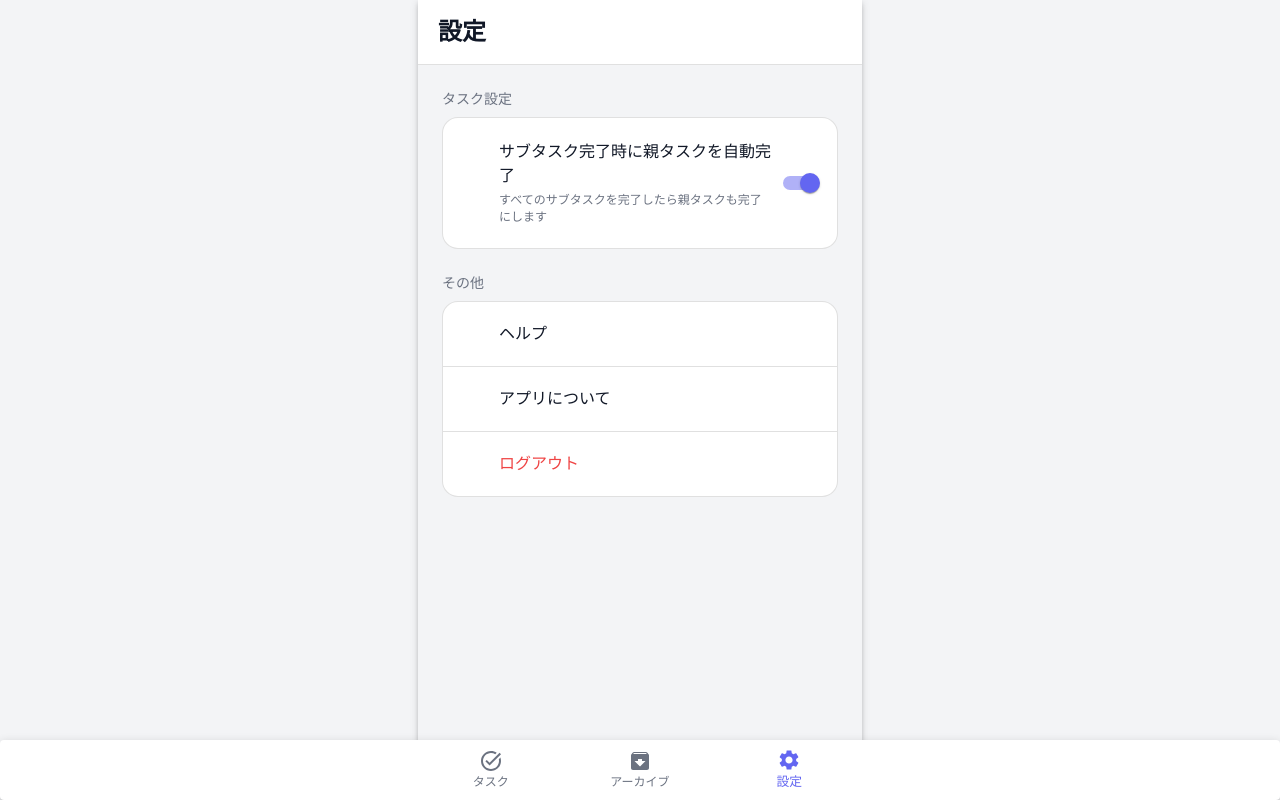
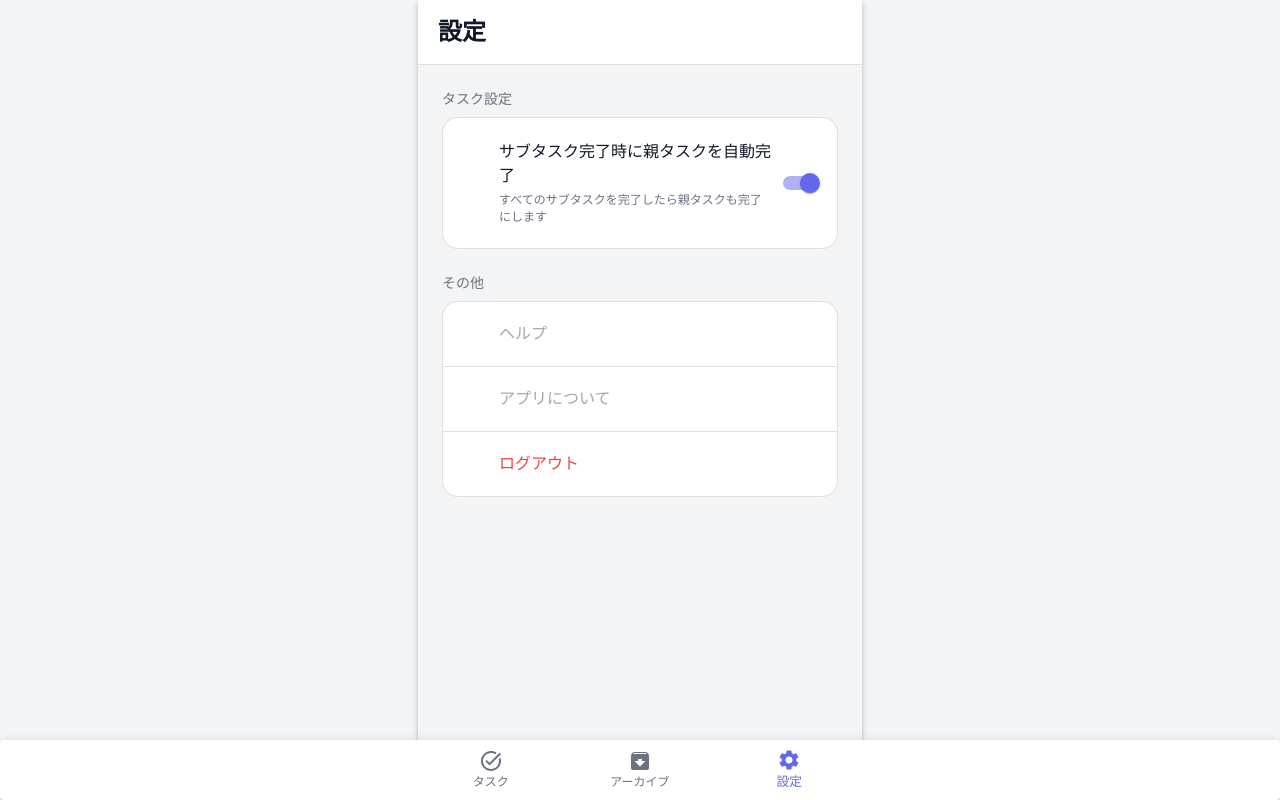
Before and after one commit to smilemasa/todo, a Next.js app: page /settings in a window 1280 px wide. Built offline with nearby package versions, Linux system fonts and the light colour scheme; no server answers; some icons are missing; what @mui/material-nextjs would draw is missing.

Commit message:
feat: disable 'Help' and 'About' menu items in the settings page.

```diff
--- a/feature/page/settings/SettingsPage.tsx
+++ b/feature/page/settings/SettingsPage.tsx
@@ -30,15 +30,19 @@ export const SettingsPage = () => {
       text: "ヘルプ",
       icon: <HelpOutlineIcon />,
       color: "inherit",
+      // TODO: 未実装
+      disabled: true,
     },
     {
       text: "アプリについて",
       icon: <InfoOutlinedIcon />,
       color: "inherit",
+      // TODO: 未実装
+      disabled: true,
     },
     {
       text: "ログアウト",
-      icon: <LogoutIcon sx={{ color: "#ef4444" }} />, // red-500
+      icon: <LogoutIcon sx={{ color: "#ef4444" }} />,
       color: "#ef4444",
       divider: true,
       onClick: logout,
@@ -134,7 +138,7 @@ export const SettingsPage = () => {
           <List disablePadding>
             {menuItems.map((item, index) => (
               <ListItem key={item.text} disablePadding divider={index !== menuItems.length - 1}>
-                <ListItemButton sx={{ py: 2 }} onClick={item.onClick}>
+                <ListItemButton sx={{ py: 2 }} onClick={item.onClick} disabled={item.disabled}>
                   <ListItemIcon sx={{ minWidth: 40, color: "text.primary" }}>
                     {item.icon}
                   </ListItemIcon>
```
